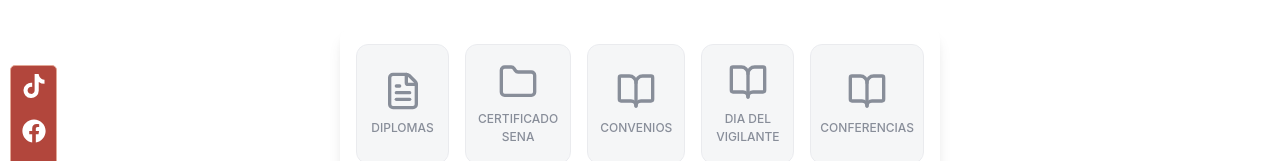
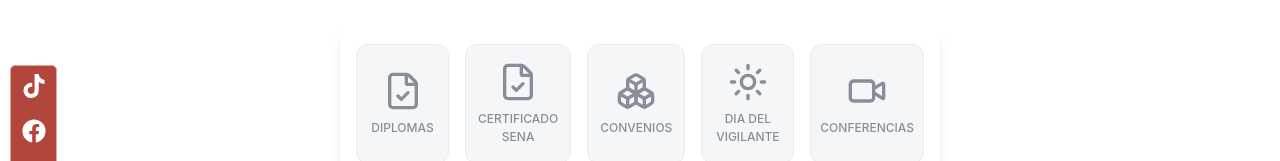
Before and after one commit to Clover2103/conasegur, a React (Create React App) app in the folder frontend/: page /#/queries in a window 1280 px wide. Shown: the part 245-406 px from the top of the page. Built offline with nearby package versions, Linux system fonts and the light colour scheme.

Commit message:
Cambio de iconos en componente de seleccion de consultas

```diff
--- a/frontend/src/pages/Queries/index.jsx
+++ b/frontend/src/pages/Queries/index.jsx
@@ -1,5 +1,5 @@
 import React, { useState } from 'react';
-import { FileText, Folder, BookOpen, Layers } from 'lucide-react';
+import { FileCheck , Boxes , Sun, Video  , Layers } from 'lucide-react';
 import { QueriesDiplomas } from '../../components/QueriesDiplomas';
 import { QueriesCertificates } from '../../components/QueriesCertificates';
 import { QueriesAgreement } from '../../components/QueriesAgreement';
@@ -28,11 +28,11 @@ const NavItem = ({ icon: Icon, label, value, isSelected, onClick }) => {
 
 const ConsultationSelect = ({ selectedValue, onSelectChange }) => {
   const navItems = [
-    { value: 'diplomas', label: 'Diplomas', icon: FileText },
-    { value: 'sena', label: 'Certificado Sena', icon: Folder },
-    { value: 'convenios', label: 'Convenios', icon: BookOpen },
-    { value: 'vd', label: 'Dia del vigilante', icon: BookOpen },
-    { value: 'conferencias', label: 'Conferencias', icon: BookOpen },
+    { value: 'diplomas', label: 'Diplomas', icon: FileCheck  },
+    { value: 'sena', label: 'Certificado Sena', icon: FileCheck  },
+    { value: 'convenios', label: 'Convenios', icon: Boxes  },
+    { value: 'vd', label: 'Dia del vigilante', icon: Sun  },
+    { value: 'conferencias', label: 'Conferencias', icon: Video  },
   ];
 
   return (
```
